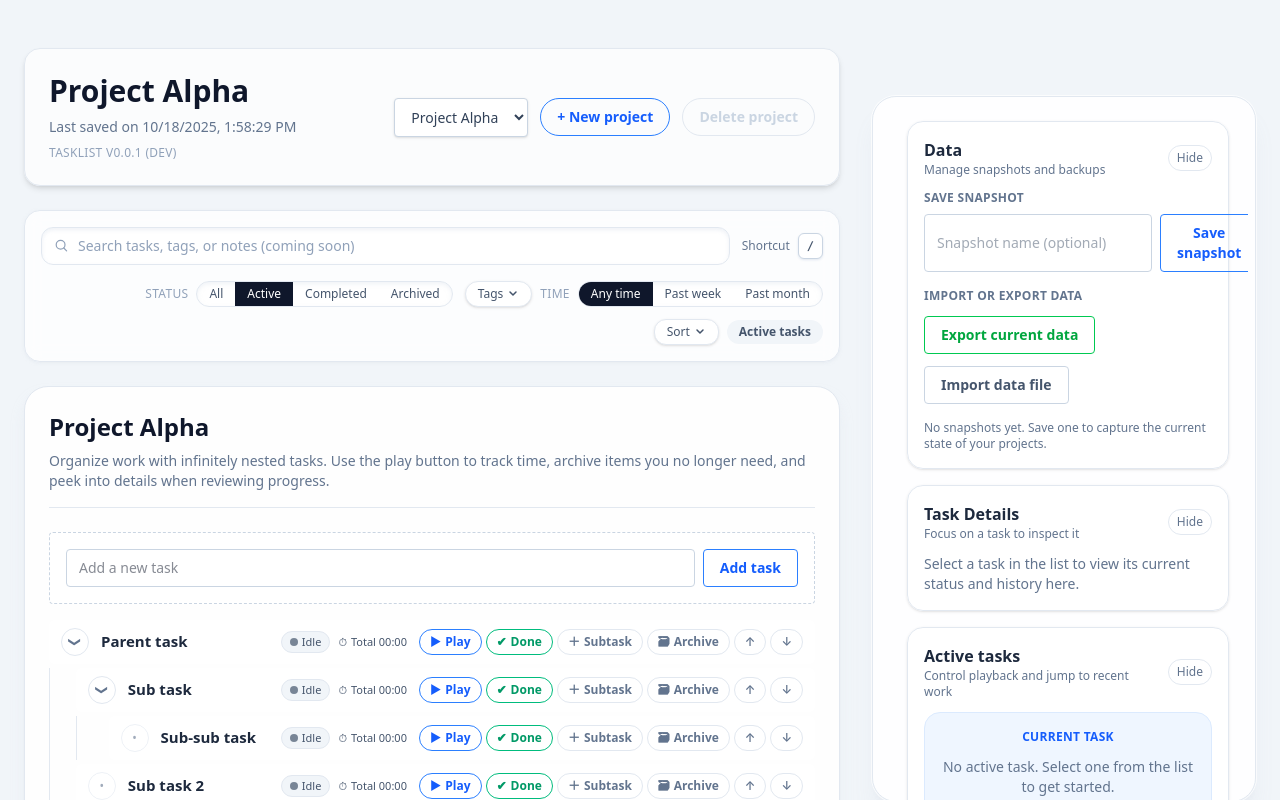
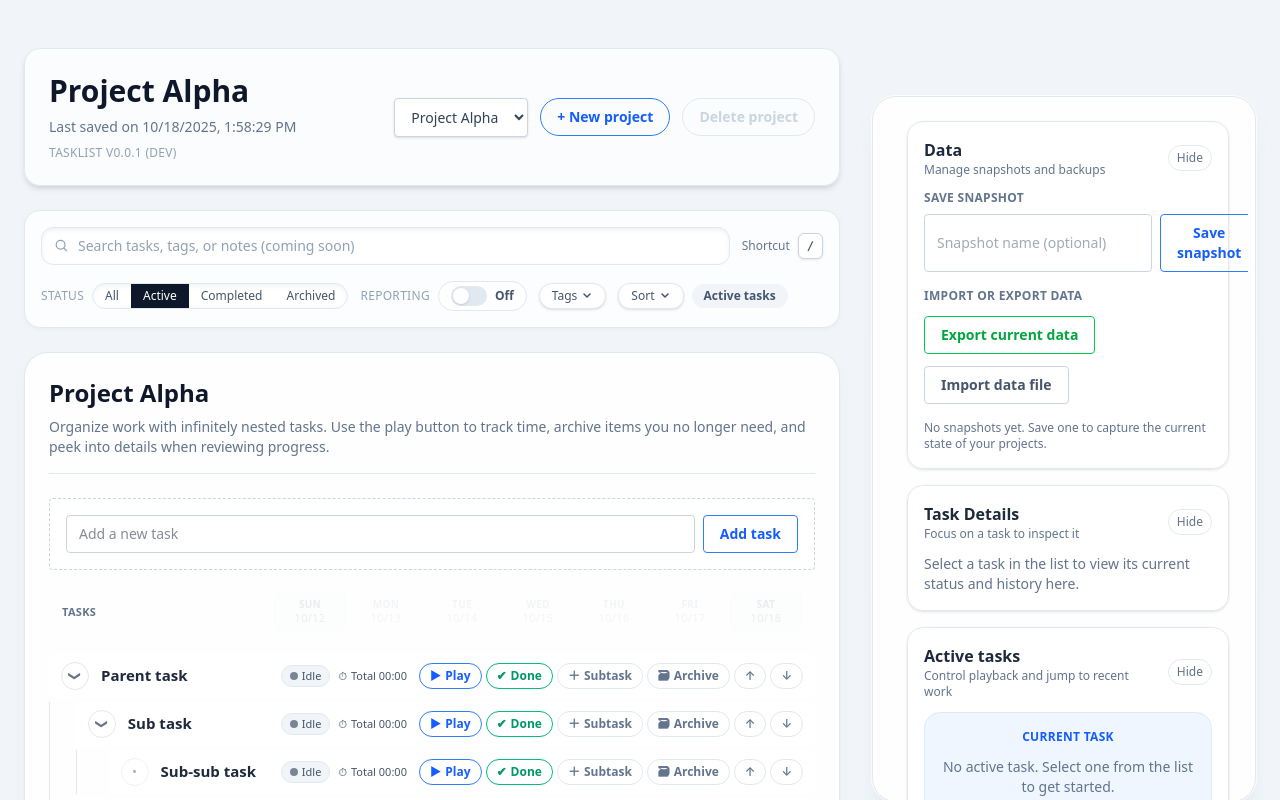
Before and after one commit to tkokasih/tasklist, a SvelteKit app: page / in a window 1280 px wide. Shown: the top 800 px of the page. Built offline with nearby package versions, Linux system fonts and the light colour scheme.

Commit message:
Add UI for reporting

```diff
--- a/src/app.css
+++ b/src/app.css
@@ -106,9 +106,9 @@
 			@apply flex flex-wrap items-center gap-2 text-[11px] font-medium text-slate-600;
 		}
 
-		.task-row__actions {
-			@apply flex flex-wrap items-center justify-end gap-1 text-xs font-semibold;
-		}
+	.task-row__actions {
+		@apply flex flex-wrap items-center justify-end gap-1 text-xs font-semibold;
+	}
 
 	.task-row__action {
 		@apply inline-flex items-center gap-1 rounded-full border px-2.5 py-1 transition focus-visible:outline-none focus-visible:ring-2 focus-visible:ring-blue-300;
@@ -140,6 +140,70 @@
 
 	.task-row--archived .task-row__action {
 		@apply border-slate-300 text-slate-400 hover:bg-slate-200;
+	}
+
+	.task-row__reporting {
+		@apply flex flex-wrap items-stretch justify-end gap-1 text-[11px] font-semibold text-slate-600;
+	}
+
+	.task-row__reporting-column {
+		@apply flex min-w-[4.5rem] flex-col items-center justify-center rounded-md border border-slate-200 bg-white/80 px-2 py-1 text-center shadow-inner;
+	}
+
+	.task-row__reporting-column--today {
+		@apply border-blue-300 bg-blue-50 text-blue-700;
+	}
+
+	.task-row__reporting-column--weekend {
+		@apply border-slate-300 bg-slate-100 text-slate-600;
+	}
+
+	.task-row__reporting-column-value {
+		@apply text-sm text-slate-700;
+	}
+
+	.task-row__reporting-empty {
+		@apply rounded-md border border-dashed border-slate-300 bg-white/60 px-3 py-1 text-xs text-slate-500;
+	}
+
+	.task-tree__header {
+		@apply flex min-h-[3rem] items-center justify-between rounded-md border border-transparent px-3 py-1.5 text-xs uppercase tracking-wide text-slate-400;
+	}
+
+	.task-tree__header-label {
+		@apply text-[11px] font-semibold text-slate-500;
+	}
+
+	.task-tree__header-columns {
+		@apply flex flex-wrap items-center justify-end gap-1 text-[11px] font-semibold;
+	}
+
+	.task-tree__header-columns--inactive {
+		@apply opacity-10;
+	}
+
+	.task-tree__header-column {
+		@apply flex min-w-[4.5rem] flex-col items-center justify-center rounded-md border border-transparent bg-transparent px-2 py-1 text-center;
+	}
+
+	.task-tree__header-column--today {
+		@apply border-blue-300 bg-blue-50 text-blue-700;
+	}
+
+	.task-tree__header-column--weekend {
+		@apply border-slate-200 bg-slate-100 text-slate-600;
+	}
+
+	.task-tree__header-column--empty {
+		@apply border border-dashed border-slate-300 bg-white/60 px-3 py-1 text-slate-500;
+	}
+
+	.task-tree__header-column-day {
+		@apply text-[10px] font-semibold;
+	}
+
+	.task-tree__header-column-date {
+		@apply text-[11px] font-medium;
 	}
 
 	.task-row:hover:not(.task-row--active):not(.task-row--preview):not(.task-row--selected):not(.task-row--completed):not(.task-row--archived),
--- a/src/lib/components/RibbonFilters.svelte
+++ b/src/lib/components/RibbonFilters.svelte
@@ -1,9 +1,16 @@
 <script lang="ts">
-import { DEFAULT_STATUS_FILTERS } from '$lib/core/taskTree';
-import type { TaskStatus } from '$lib/core/taskTypes';
-import { ALL_STATUS_VALUES, statusFilters, taskStore } from '$lib/stores/taskStore';
+	import { DEFAULT_STATUS_FILTERS } from '$lib/core/taskTree';
+	import type { TaskStatus } from '$lib/core/taskTypes';
+	import { ALL_STATUS_VALUES, statusFilters, taskStore } from '$lib/stores/taskStore';
+	import {
+		reportingMode,
+		reportingPreset,
+		REPORTING_PRESETS,
+		setReportingMode,
+		setReportingPreset
+	} from '$lib/stores/uiState';
 
-const clone = <T>(values: Iterable<T>): T[] => Array.from(values);
+	const clone = <T>(values: Iterable<T>): T[] => Array.from(values);
 
 	const STATUS_PRESETS: Array<{
 		id: string;
@@ -37,18 +44,13 @@ const clone = <T>(values: Iterable<T>): T[] => Array.from(values);
 		}
 	];
 
-	const timeWindows = [
-		{ label: 'Any time', active: true },
-		{ label: 'Past week', active: false },
-		{ label: 'Past month', active: false }
-	];
-
 	$: statusSummary = (() => {
 		if ($statusFilters.length === 0) {
 			return 'No statuses';
 		}
 		for (const preset of STATUS_PRESETS) {
-			const matches = preset.statuses.length === $statusFilters.length &&
+			const matches =
+				preset.statuses.length === $statusFilters.length &&
 				preset.statuses.every((status) => $statusFilters.includes(status));
 			if (matches) {
 				return `${preset.label} tasks`;
@@ -81,6 +83,48 @@ const clone = <T>(values: Iterable<T>): T[] => Array.from(values);
 		</div>
 	</div>
 
+	<div class="flex flex-wrap items-center gap-2">
+		<span class="text-xs uppercase tracking-wide text-slate-400">Reporting</span>
+		<button
+			type="button"
+			class={`inline-flex items-center gap-2 rounded-full border px-3 py-1 text-xs font-semibold transition ${
+				$reportingMode
+					? 'border-blue-500 bg-blue-50 text-blue-600 hover:bg-blue-100'
+					: 'border-slate-200 bg-white text-slate-600 hover:bg-slate-100'
+			}`}
+			on:click={() => setReportingMode(!$reportingMode)}
+			aria-pressed={$reportingMode}
+		>
+			<span class="inline-flex h-5 w-9 items-center rounded-full bg-slate-200 p-0.5 transition-all">
+				<span
+					class={`block h-4 w-4 rounded-full bg-white shadow transition-transform ${
+						$reportingMode ? 'translate-x-4 bg-blue-500' : ''
+					}`}
+				></span>
+			</span>
+			<span>{$reportingMode ? 'On' : 'Off'}</span>
+		</button>
+
+		{#if $reportingMode}
+			<div class="flex overflow-hidden rounded-full border border-slate-200 bg-white shadow-inner shadow-slate-200/50">
+				{#each REPORTING_PRESETS as preset}
+					{@const selected = preset.id === $reportingPreset}
+					<button
+						type="button"
+						class={`px-3 py-1 text-xs font-medium transition-colors ${
+							selected ? 'bg-slate-900 text-white' : 'text-slate-600 hover:bg-slate-100'
+						}`}
+						on:click={() => setReportingPreset(preset.id)}
+						aria-pressed={selected}
+						title={preset.description}
+					>
+						{preset.label}
+					</button>
+				{/each}
+			</div>
+		{/if}
+	</div>
+
 	<div class="flex items-center gap-2">
 		<button
 			type="button"
@@ -92,21 +136,6 @@ const clone = <T>(values: Iterable<T>): T[] => Array.from(values);
 				<path d="M3 4L6 7L9 4" stroke="currentColor" stroke-width="1.5" stroke-linecap="round" stroke-linejoin="round" />
 			</svg>
 		</button>
-
-		<div class="flex items-center gap-2">
-			<span class="text-xs uppercase tracking-wide text-slate-400">Time</span>
-			<div class="flex overflow-hidden rounded-full border border-slate-200 bg-white shadow-inner shadow-slate-200/50">
-				{#each timeWindows as window}
-					<button
-						type="button"
-						class={`px-3 py-1 text-xs font-medium transition-colors ${window.active ? 'bg-slate-900 text-white' : 'text-slate-600 hover:bg-slate-100'}`}
-						aria-pressed={window.active}
-					>
-						{window.label}
-					</button>
-				{/each}
-			</div>
-		</div>
 	</div>
 
 	<div class="flex items-center gap-2">
--- a/src/lib/components/TaskSessionList.svelte
+++ b/src/lib/components/TaskSessionList.svelte
@@ -51,8 +51,8 @@
 	let isWorking = false;
 
 const resetNoticeTimeout = () => {
-		if (typeof window !== 'undefined' && noticeTimeout) {
-			window.clearTimeout(noticeTimeout);
+	if (noticeTimeout) {
+		clearTimeout(noticeTimeout);
 		noticeTimeout = null;
 	}
 };
@@ -61,7 +61,7 @@
 		notice = { kind, message };
 	if (typeof window !== 'undefined') {
 		resetNoticeTimeout();
-			noticeTimeout = window.setTimeout(() => {
+		noticeTimeout = setTimeout(() => {
 			notice = null;
 			noticeTimeout = null;
 		}, 4000);
--- a/src/lib/components/TaskTree.svelte
+++ b/src/lib/components/TaskTree.svelte
@@ -2,6 +2,7 @@
 	import type { Project } from '$lib/core/taskTypes';
 	import { taskStore } from '$lib/stores/taskStore';
 	import TaskItem from './TaskItem.svelte';
+	import { reportingColumns, reportingMode } from '$lib/stores/uiState';
 
 	export let project: Project | null = null;
 	export let emptyMessage = 'No tasks yet. Create your first task to get started.';
@@ -15,6 +16,9 @@
 		taskStore.addTask(newTaskTitle);
 		newTaskTitle = '';
 	};
+
+	$: isReportingMode = $reportingMode;
+	$: reportingDayColumns = $reportingColumns;
 </script>
 
 {#if project}
@@ -36,12 +40,37 @@
 			</button>
 		</form>
 
+			<div class="task-tree__header">
+				<div class="task-tree__header-label">Tasks</div>
+			<div
+				class={`task-tree__header-columns ${isReportingMode ? '' : 'task-tree__header-columns--inactive'}`}
+			>
+					{#if reportingDayColumns.length === 0}
+						<div class="task-tree__header-column task-tree__header-column--empty">
+							<span>No reporting window</span>
+						</div>
+					{:else}
+						{#each reportingDayColumns as column (column.id)}
+							<div
+								class={`task-tree__header-column ${column.isToday ? 'task-tree__header-column--today' : ''} ${
+									column.isWeekend ? 'task-tree__header-column--weekend' : ''
+								}`}
+								title={column.label}
+							>
+								<span class="task-tree__header-column-day">{column.weekdayLabel}</span>
+								<span class="task-tree__header-column-date">{column.dateLabel}</span>
+							</div>
+						{/each}
+					{/if}
+				</div>
+			</div>
+
 		{#if project.tasks.length === 0}
 			<div class="rounded-lg border border-slate-200 bg-slate-50 p-6 text-center text-slate-500">{emptyMessage}</div>
 		{:else}
 			<div class="space-y-4">
 				{#each project.tasks as task (task.id)}
-					<TaskItem {task} depth={0} />
+					<TaskItem {task} depth={0} reportingMode={isReportingMode} reportingColumns={reportingDayColumns} />
 				{/each}
 			</div>
 		{/if}
--- a/src/lib/index.ts
+++ b/src/lib/index.ts
@@ -3,4 +3,5 @@ export { default as SearchFilterRibbon } from './components/SearchFilterRibbon.s
 export { default as TaskTree } from './components/TaskTree.svelte';
 export { default as SidePanel } from './components/SidePanel.svelte';
 export * from './stores/taskStore';
+export * from './stores/uiState';
 export * from './core/taskTypes';
--- /dev/null
+++ b/src/lib/stores/uiState.ts
@@ -0,0 +1,107 @@
+import { derived, writable } from 'svelte/store';
+import { buildPresetRange, type TimeRangeConfig, type TimePreset } from '$lib/core/time';
+
+export type ReportingPresetId = Exclude<TimePreset, 'today'>;
+
+export interface ReportingPresetDefinition {
+	id: ReportingPresetId;
+	label: string;
+	description: string;
+}
+
+export interface ReportingColumnDefinition {
+	id: string;
+	label: string;
+	weekdayLabel: string;
+	dateLabel: string;
+	date: Date;
+	isToday: boolean;
+	isWeekend: boolean;
+}
+
+const DEFAULT_PRESET: ReportingPresetId = 'last-seven-days';
+
+export const REPORTING_PRESETS: ReportingPresetDefinition[] = [
+	{
+		id: 'last-seven-days',
+		label: 'Last 7 days',
+		description: 'Daily totals for the trailing week ending today.'
+	},
+	{
+		id: 'this-week',
+		label: 'This week',
+		description: 'Totals for the current calendar week.'
+	}
+];
+
+const buildColumnId = (date: Date) => date.toISOString().split('T')[0];
+
+const weekdayFormatter = new Intl.DateTimeFormat(undefined, { weekday: 'short' });
+const dateFormatter = new Intl.DateTimeFormat(undefined, { month: 'numeric', day: 'numeric' });
+const accessibleFormatter = new Intl.DateTimeFormat(undefined, {
+	weekday: 'long',
+	month: 'long',
+	day: 'numeric'
+});
+
+const normalizeToStartOfDay = (value: Date) => {
+	const next = new Date(value);
+	next.setHours(0, 0, 0, 0);
+	return next;
+};
+
+const buildColumnsForRange = (range: TimeRangeConfig): ReportingColumnDefinition[] => {
+	const columns: ReportingColumnDefinition[] = [];
+	const cursor = normalizeToStartOfDay(range.start);
+	const end = normalizeToStartOfDay(range.end);
+	const today = normalizeToStartOfDay(new Date());
+
+	while (cursor.getTime() <= end.getTime()) {
+		const current = new Date(cursor);
+		const isToday = current.getTime() === today.getTime();
+		columns.push({
+			id: buildColumnId(current),
+			label: accessibleFormatter.format(current),
+			weekdayLabel: weekdayFormatter.format(current),
+			dateLabel: dateFormatter.format(current),
+			date: current,
+			isToday,
+			isWeekend: current.getDay() === 0 || current.getDay() === 6
+		});
+
+		cursor.setDate(cursor.getDate() + 1);
+	}
+
+	return columns;
+};
+
+const reportingModeWritable = writable(false);
+const reportingPresetWritable = writable<ReportingPresetId>(DEFAULT_PRESET);
+
+export const reportingMode = {
+	subscribe: reportingModeWritable.subscribe
+};
+
+export const reportingPreset = {
+	subscribe: reportingPresetWritable.subscribe
+};
+
+export const reportingRange = derived(reportingPresetWritable, (preset) => buildPresetRange(preset));
+
+export const reportingColumns = derived(reportingRange, (range) => buildColumnsForRange(range));
+
+export const toggleReportingMode = () => {
+	reportingModeWritable.update((current) => !current);
+};
+
+export const setReportingMode = (value: boolean) => {
+	reportingModeWritable.set(Boolean(value));
+};
+
+export const setReportingPreset = (preset: ReportingPresetId) => {
+	const recognized = REPORTING_PRESETS.some((option) => option.id === preset);
+	if (!recognized) {
+		return;
+	}
+	reportingPresetWritable.set(preset);
+};
```
Also changed, not shown: notes/report.md (+5 -1 lines), src/lib/components/TaskItem.svelte (+11 -1 lines), src/lib/components/TaskRowSummary.svelte (+25 -0 lines). Lines whose indentation alone changed are shown as unchanged.
